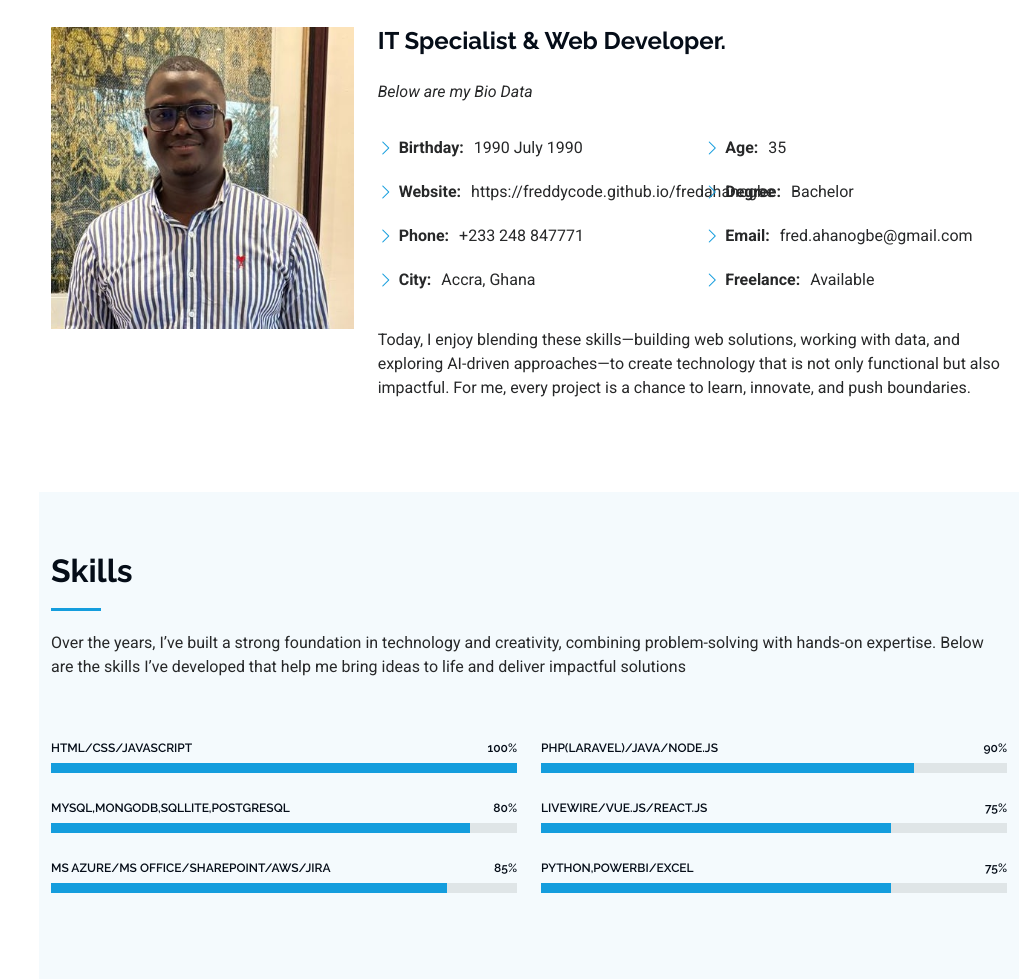
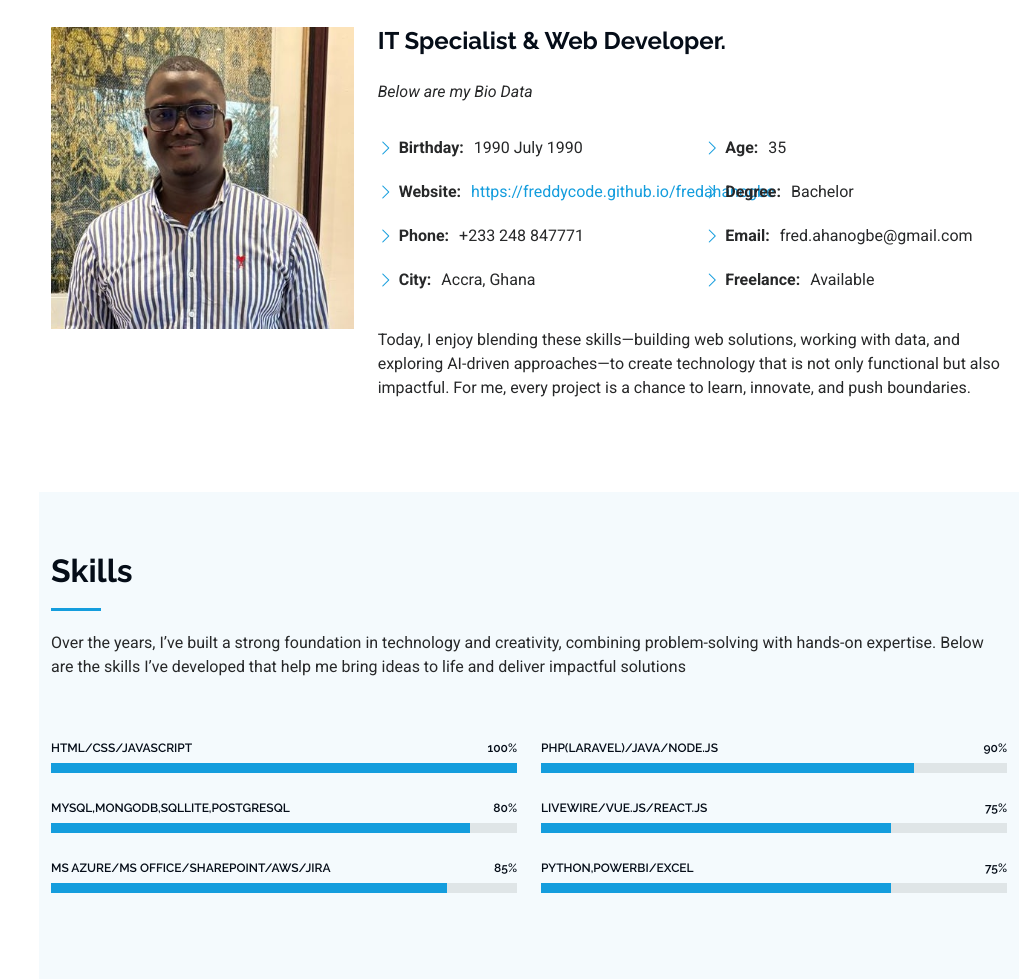
Before and after one commit to FreddyCode/fredahanogbe, a plain HTML site: page index.html in a window 1280 px wide. Shown: the part 1067-2047 px from the top of the page, without its empty margins (261-1280 px from the left). Drawn offline with Linux system fonts and the light colour scheme.

Commit message:
type mistake corrected

```diff
--- a/index.html
+++ b/index.html
@@ -108,7 +108,7 @@
               <div class="col-lg-6">
                 <ul>
                   <li><i class="bi bi-chevron-right"></i> <strong>Birthday:</strong> <span>1990 July 1990</span></li>
-                  <li><i class="bi bi-chevron-right"></i> <strong>Website:</strong> <span>https://freddycode.github.io/fredahanogbe</span></li>
+                  <li><i class="bi bi-chevron-right"></i> <strong>Website:</strong> <span><a href="https://freddycode.github.io/fredahanogbe">https://freddycode.github.io/fredahanogbe</a></span></li>
                   <li><i class="bi bi-chevron-right"></i> <strong>Phone:</strong> <span>+233 248 847771</span></li>
                   <li><i class="bi bi-chevron-right"></i> <strong>City:</strong> <span>Accra, Ghana</span></li>
                 </ul>
```
